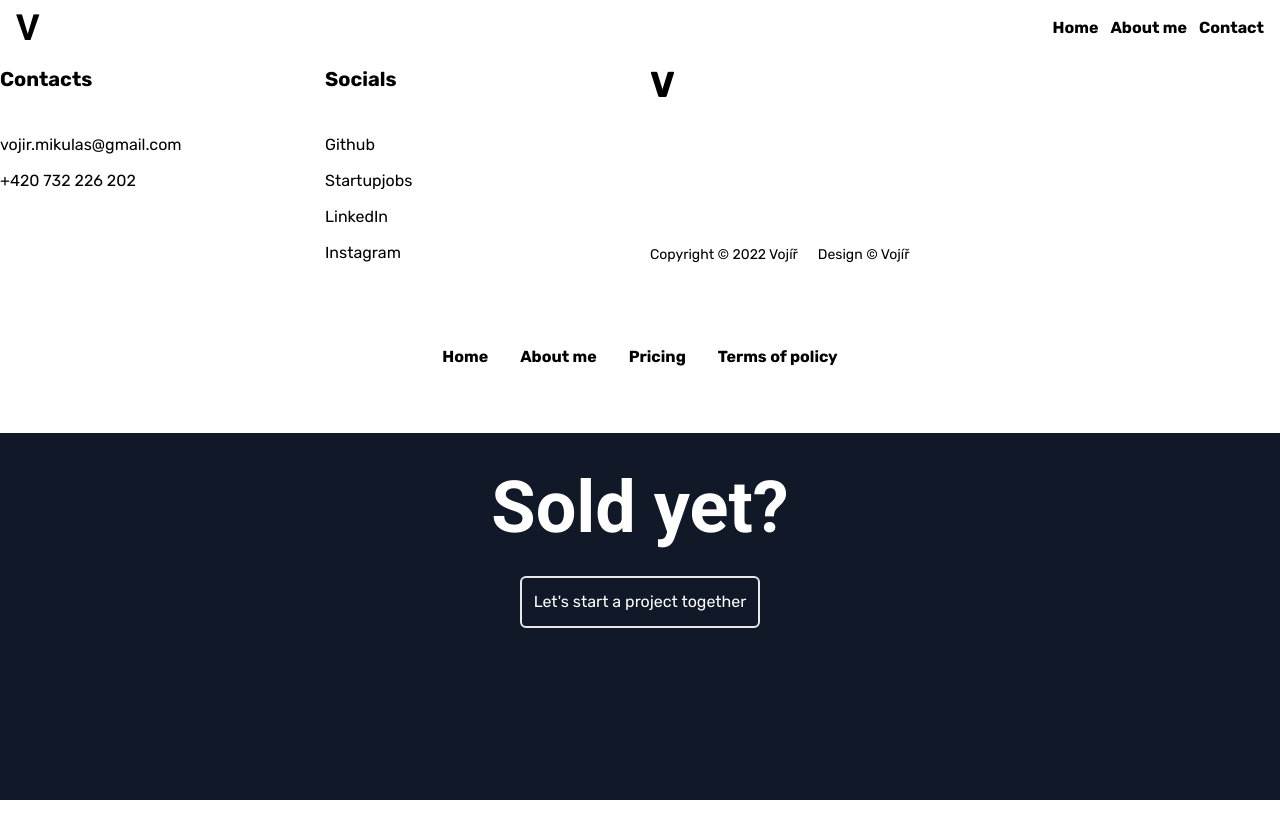
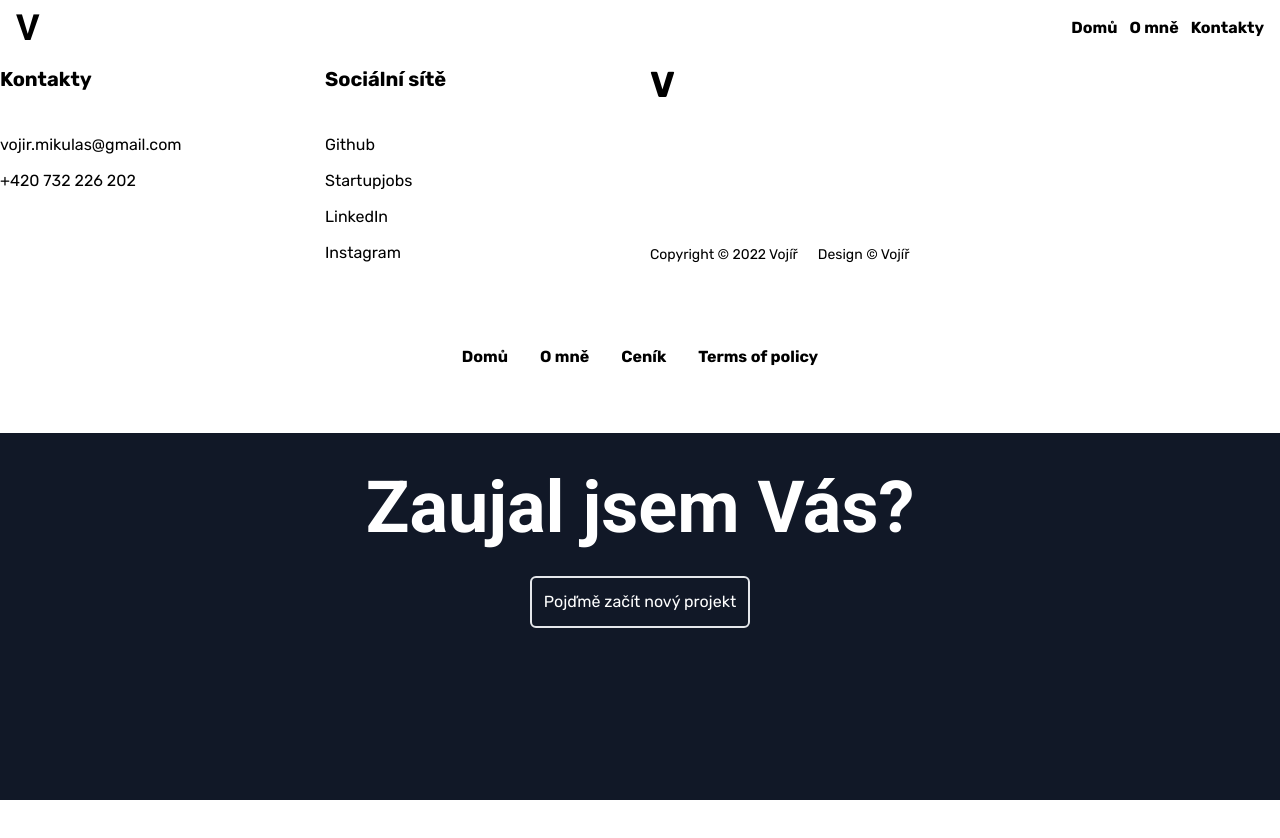
Before and after one commit to vojir-mikulas/portfolio, a Next.js app: page /about in a window 1280 px wide. Shown: the top 838 px of the page. Built offline with nearby package versions, Linux system fonts and the light colour scheme.

Commit message:
czech translation

```diff
--- a/components/CardsContainer/index.tsx
+++ b/components/CardsContainer/index.tsx
@@ -8,7 +8,7 @@ const CardsContainer = () => {
     return (
         <div className={'md:container mx-auto gap-10  h-[42vw] mobile:h-min grid grid-cols-cards mobile:flex mobile:flex-col mobile:items-center mobile:justify-center mobile:grid-rows-3 grid-rows-2'}>
 
-                  <AboutCard title={'About me'} subtitle={'Education, work experience etc...'} href={'./about'}/>
+                  <AboutCard title={'O mně'} subtitle={'Vzdělání, pracovní zkušenosti, hobby...'} href={'./about'}/>
                   <motion.button
                       initial={'initial'}
                       whileHover={'hover'}
@@ -16,12 +16,12 @@ const CardsContainer = () => {
                       className={'interactable bg-black  focus:outline-none focus:ring focus:ring-blue-500 relative w-full h-full hover:scale-105 overflow-hidden transition-all rounded-xl  text-6xl font-bold text-white flex text-left mobile:w-[90vw] mobile:h-60'}
                   >
                       <div className={'p-16 tablet:p-6'}>
-                          <h3 className={'tablet:text-4xl'}> How do I work</h3>
-                          <h4 className={'tablet:text-lg mobile:text-sm  text-2xl my-6 '}><PopInText text={'Coming soon...'}/></h4>
+                          <h3 className={'tablet:text-4xl'}> Jak pracuji</h3>
+                          <h4 className={'tablet:text-lg mobile:text-sm  text-2xl my-6 '}><PopInText text={'Již brzy...'}/></h4>
                       </div>
                   </motion.button>
 
-            <GradientCard title={'Not really into IT stuff?'} subtitle={'checkout my page for normal people'} href={'/'}/>
+            <GradientCard title={'Nerozumíte uplně IT?'} subtitle={'Mrkněte na moji sekci pro ne-ajťáky!'} href={'/'}/>
         </div>
     );
 };
--- a/components/Footer/index.tsx
+++ b/components/Footer/index.tsx
@@ -8,7 +8,7 @@ import {AnimatePresence} from "framer-motion";
             <div className={'md:container mx-auto  py-16 h-full w-full border-t border-black flex flex-col justify-between'}>
                 <div className={'grid-cols-4 items-start w-full grid gap-5   mobile:place-items-center mobile:text-center mobile:grid-cols-1 '}>
                     <div className={'flex flex-col'}>
-                        <h4 className={'font-bold text-xl mb-10'}>Contacts</h4>
+                        <h4 className={'font-bold text-xl mb-10'}>Kontakty</h4>
                         <ul className={'flex flex-col gap-3'}>
                             <li><a href="mailto:vojir.mikulas@gmail.com">vojir.mikulas@gmail.com</a></li>
                             <li><a href="tel:732226202">+420 732 226 202</a></li>
@@ -17,7 +17,7 @@ import {AnimatePresence} from "framer-motion";
                     </div>
 
                     <div className={'flex flex-col'}>
-                        <h4 className={'font-bold text-xl mb-10'}>Socials</h4>
+                        <h4 className={'font-bold text-xl mb-10'}>Sociální sítě</h4>
                         <ul className={'flex flex-col gap-3'}>
                             <li>Github</li>
                             <li>Startupjobs</li>
@@ -35,9 +35,9 @@ import {AnimatePresence} from "framer-motion";
                 </div>
                 <div className={'w-full '}>
                     <ul className={'flex mobile:flex-col mobile:underline items-center justify-center gap-8 font-bold mt-20'}>
-                        <li>Home</li>
-                        <li>About me</li>
-                        <li>Pricing</li>
+                        <li>Domů</li>
+                        <li>O mně</li>
+                        <li>Ceník</li>
                         <li>Terms of policy</li>
                     </ul>
                 </div>
@@ -54,8 +54,8 @@ export const UnderFooter = () => {
      <>
          <section className={'fixed bottom-0 w-full h-[500px] -z-10  '}>
              <div className={'w-full h-full bg-gray-900 text-white flex flex-col items-center justify-center  '}>
-                 <h1 className={'font-bold text-7xl mb-8'}>Sold yet?</h1>
-                 <button onClick={()=> setIsModalOpen(true)} className={'w-50 border-2 interactable rounded-md p-3 hover:bg-white hover:text-black hover:scale-110 focus:bg-white focus:text-black focus:scale-110 transition-all'}> Let&apos;s start a project together</button>
+                 <h1 className={'font-bold text-7xl mb-8'}>Zaujal jsem Vás?</h1>
+                 <button onClick={()=> setIsModalOpen(true)} className={'w-50 border-2 interactable rounded-md p-3 hover:bg-white hover:text-black hover:scale-110 focus:bg-white focus:text-black focus:scale-110 transition-all'}> Pojďmě začít nový projekt</button>
 
              </div>
          </section>
--- a/components/Header/index.tsx
+++ b/components/Header/index.tsx
@@ -214,15 +214,15 @@ const Header = ({setStaggerAnimation}: any) => {
 
         const navItems: Array<navItem> = [
             {
-                name: "Home",
+                name: "Domů",
                 href: '/'
             },
             {
-                name: "About me",
+                name: "O mně",
                 href: 'about'
             },
             {
-                name: "Contact",
+                name: "Kontakty",
                 href: 'contact'
             }
         ];
--- a/components/MeetSection/index.tsx
+++ b/components/MeetSection/index.tsx
@@ -36,8 +36,8 @@ const MeetSection : React.FC<any> = () =>{
         exit={'exit'}
         className='md:container mx-auto h-max flex flex-col items-center justify-center mb-20 mobile:text-center '>
           <div className=' '>
-              <p className='text-xl ml-2 mobile:text-lg'><motion.span className="inline-block" variants={greetingsVariants}>Hey <motion.span className="inline-block  " variants={vaweVariants}>👋</motion.span>,</motion.span>
-              <PopInTextAnimate>  my name is Mikuláš Vojíř and I am a</PopInTextAnimate>
+              <p className='text-xl ml-2 mobile:text-lg'><motion.span className="inline-block" variants={greetingsVariants}>Ahoj <motion.span className="inline-block  " variants={vaweVariants}>👋</motion.span>,</motion.span>
+              <PopInTextAnimate>  jmenuju se Mikuláš Vojíř a jsem</PopInTextAnimate>
               </p>
               <h1 className='font-oswald text-9xl mobile:text-7xl'>
                   Fullstack
@@ -48,7 +48,7 @@ const MeetSection : React.FC<any> = () =>{
               <p className='text-sm ml-4 mt-4'>Based in Prague, Czech Republic</p>
           </div>
           <button className={'w-50 border-2  interactable rounded-md border-gray-900 mt-10  p-3 hover:bg-gray-900 hover:text-white hover:scale-110 focus:bg-gray-900 focus:text-white  focus:scale-110 transition-all'}>
-          I need a Website</button>
+          Potřebuju nové stránky</button>
         </motion.div>)
 }
 
--- a/components/ProjectList/index.tsx
+++ b/components/ProjectList/index.tsx
@@ -61,7 +61,7 @@ const ProjectsLibrary = () => {
                 <div
                     ref={projectContainerNode}
                     className='flex flex-col   md:container tablet:container mx-auto '>
-                    <RevText>MY WORK</RevText>
+                    <RevText>MOJE PRÁCE</RevText>
 
                     <ProjectItem
                         id={'yellowflash'}
```
